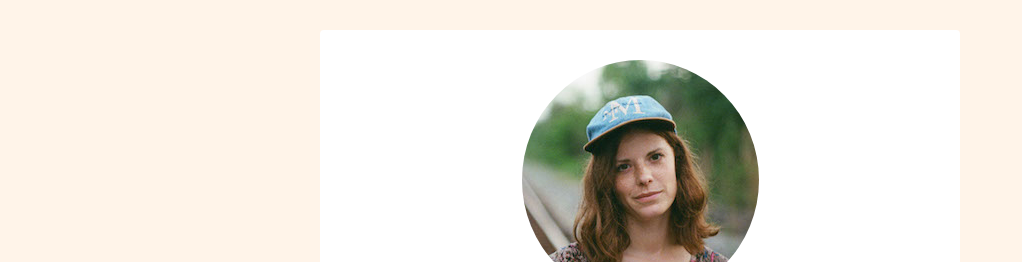
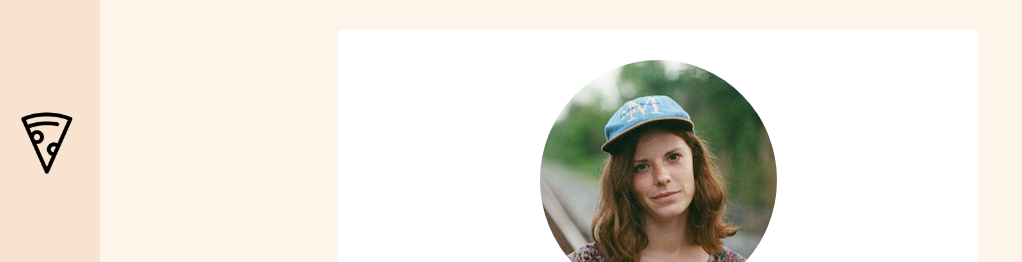
Before and after one commit to tonipanacek/portfolio, a plain HTML site: page index.html in a window 1280 px wide. Shown: the top 262 px of the page, without its empty margins (0-1022 px from the left). Drawn offline with Linux system fonts and the light colour scheme; a web font is replaced by a local one.

Commit message:
enhanced my profile with a fixed sidebar

```diff
--- a/index.html
+++ b/index.html
@@ -8,8 +8,15 @@
   <link rel="stylesheet" href="style.css">
 </head>
 <body>
-  <div class="container">
-    <div class="card-white">
+  <div id="sidebar">
+    <ul>
+      <li><a href="#summary"><img class="smaller" src="images/pizza.png" alt="about"></a></li> <br> <br><br>
+      <li><a href="#favorite-artists"><img class="smaller" src="images/portrait.png" alt="artists"></a></li> <br> <br><br>
+      <li><a href="#help"><img class="smaller" src="images/at_sign.png" alt="help"></a></li><br><br><br>
+    </ul>
+  </div>
+  <div id="page-content" class="container">
+    <div id="summary" class="card-white">
       <img class="img-circle" src="images/toni.jpg" alt="Antoinette Panacek">
       <h1>Antoinette Panacek</h1>
       <h3>Programmer @Le Wagon</h3>
@@ -24,7 +31,7 @@
         <li><a href="https://twitter.com/toniczechit?lang=en" target="_blank"><i class="fa fa-twitter" aria-hidden="true"></i></a></li>
       </ul>
     </div>
-    <div class="card-white">
+    <div id="favorite-artists" class="card-white">
       <h3>My Favorite Artists:</h3>
       <table>
         <tbody>
@@ -52,7 +59,7 @@
         </tbody>
       </table>
     </div>
-    <div class="card-white">
+    <div id="help" class="card-white">
       <h3>About this Page:</h3>
       <p>This page has been coded during the
         <a href="https://www.lewagon.com/">Fullstack Program @ Le Wagon,</a>
--- a/style.css
+++ b/style.css
@@ -73,3 +73,29 @@ a {
   font-family: 'Montserrat', sans-serif;
   font-size: 13px;
 }
+
+#sidebar {
+  position: fixed;
+  width: 100px;
+  left: 0;
+  top: 0;
+  bottom: 0;
+  background-color: #f7e3cf;
+}
+
+#sidebar ul {
+  display: inline-block;
+  padding-top: 90px;
+  padding-bottom: 90px;
+  padding-left: 10px;
+  text-align: center;
+}
+
+#page-content {
+  margin-left: 300px;
+}
+
+.smaller {
+  width: 75px;
+  height: 75px;
+}
```
Also changed, not shown: images/at_sign.png (added), images/pizza.png (added), images/portrait.png (added).
